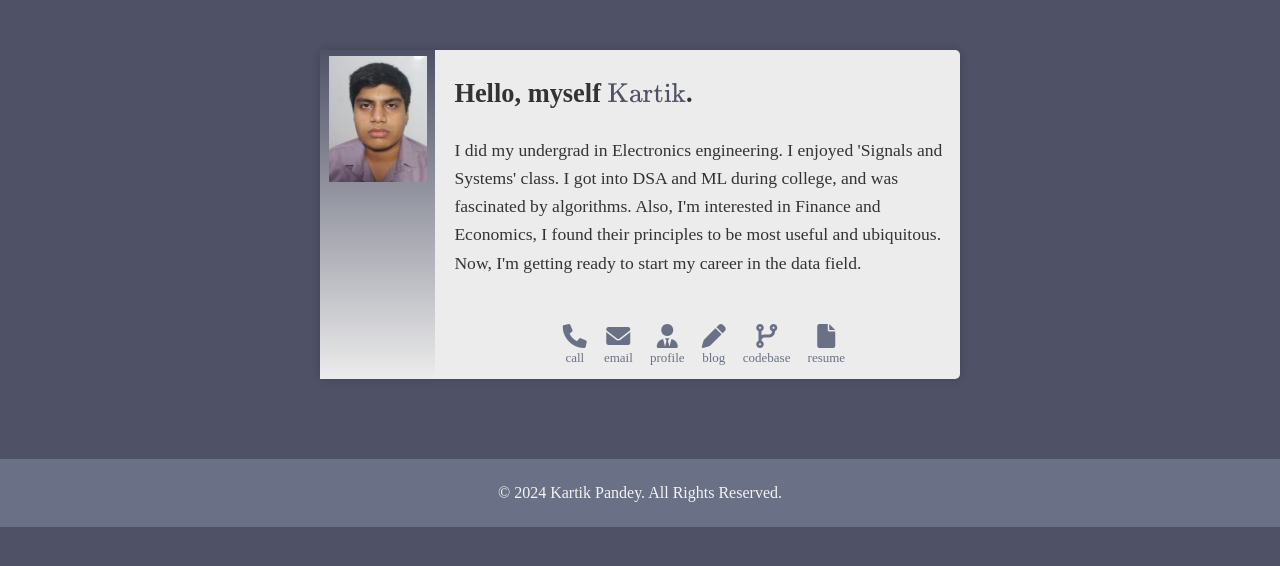
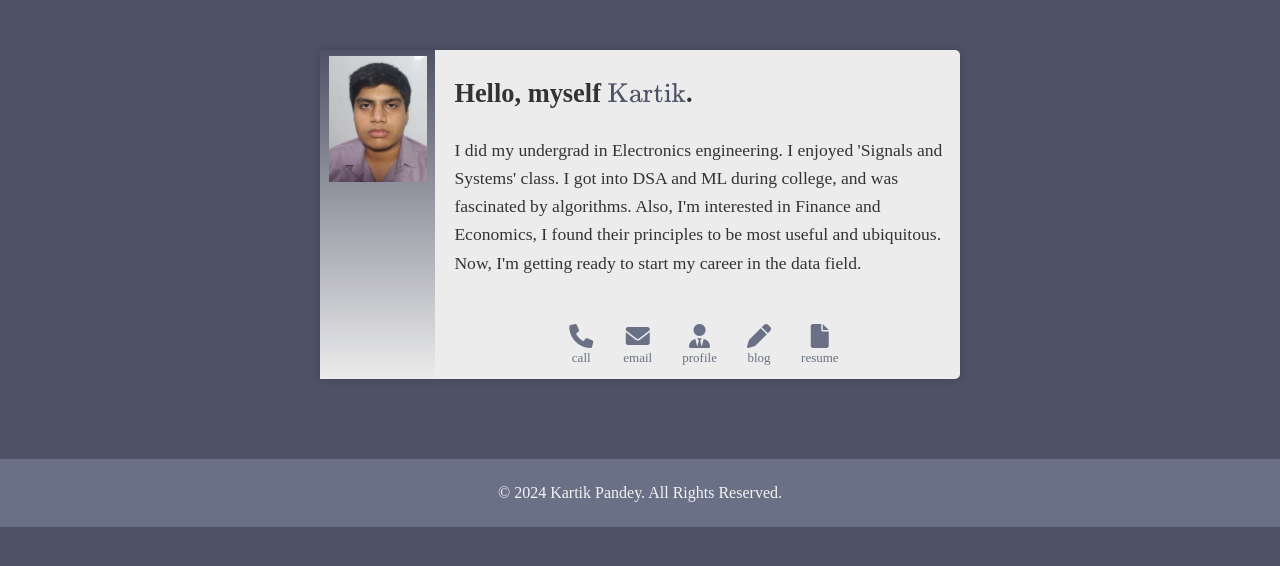
Before and after one commit to KartikPandeyindia/KartikPandeyindia.github.io, a plain HTML site: page index.html in a window 1280 px wide. Drawn offline with nearby package versions, Linux system fonts and the light colour scheme; some packages are replaced by stand-ins of ours.

Commit message:
removed github link

```diff
--- a/index.html
+++ b/index.html
@@ -59,8 +59,9 @@
                                 class="fas fa-user-tie"></i><span class="contact-text">profile</span></a>
                         <a class="contact-a" href="https://sleepingpandey.blogspot.com"><i class="fas fa-pen"></i><span
                                 class="contact-text">blog</span></a>
-                        <a class="contact-a" href="https://github.com/KartikPandeyindia"><i
+              <!-- <a class="contact-a" href="https://github.com/KartikPandeyindia"><i
                                 class="fas fa-code-branch"></i><span class="contact-text">codebase</span></a>
+-->
                         <a class="contact-a" href="resume.pdf"><i class="fa-solid fa-file"></i><span
                                 class="contact-text">resume</span></a>
                     </div>
```
